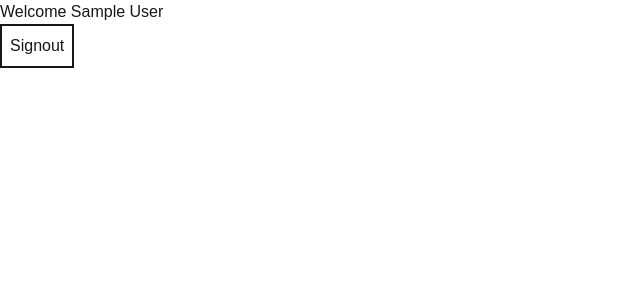
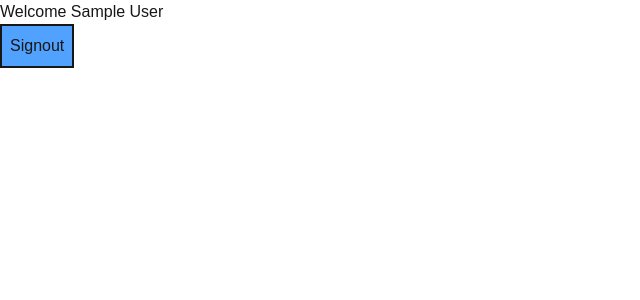
Before and after one commit to rodionvr/linguagram, a Next.js app in the folder frontend/: page /profile in a window 1280 px wide. Shown: the top 300 px of the page, without its empty margins (0-640 px from the left). Built offline with nearby package versions, Linux system fonts and the light colour scheme; no server answers; sample sign-in values are in the browser's storage.

Commit message:
adds page tsx

```diff
--- a/frontend/src/app/profile/page.tsx
+++ b/frontend/src/app/profile/page.tsx
@@ -13,7 +13,7 @@ export default async function SignIn() {
           await signOut();
         }}
       >
-        <button type="submit" className="p-2 border-2 bl-blue-400">Signout</button>
+        <button type="submit" className="p-2 border-2 bg-blue-400">Signout</button>
       </form>
     </>
   ) : (
--- /dev/null
+++ b/frontend/src/app/secret/page.tsx
@@ -0,0 +1,10 @@
+import { auth, signIn, signOut } from "@/auth";
+import { redirect } from "next/navigation";
+
+export default async function Secret() {
+    const session = await auth();
+
+    if(!session) return redirect("/profile")
+
+    return <h1>Welcome to the secret content</h1>
+}
```
